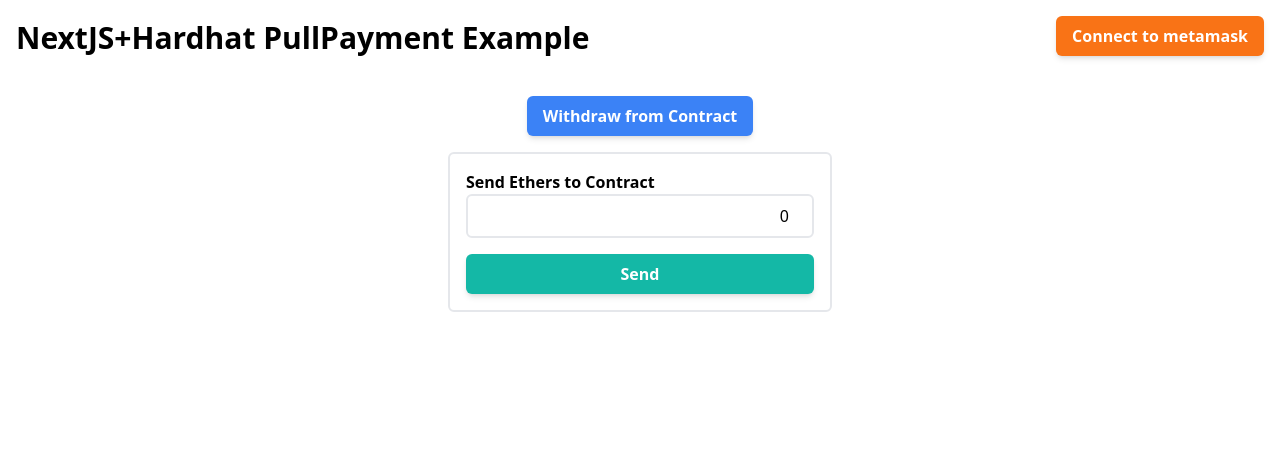
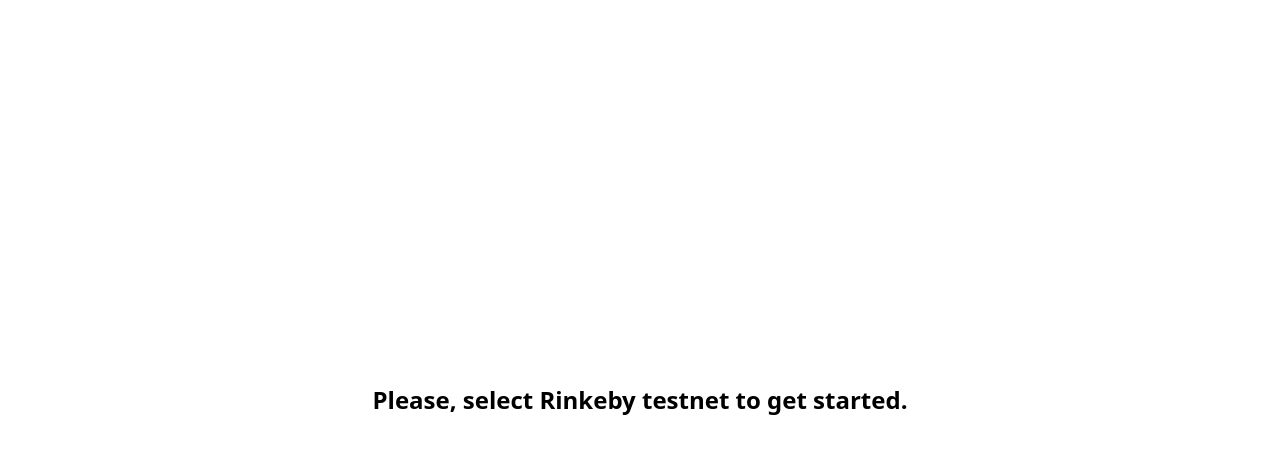
Before and after one commit to amimaro/nextjs-hardhat-pull-payment, a Next.js app: page / in a window 1280 px wide. Shown: the top 454 px of the page. Built offline with nearby package versions, Linux system fonts and the light colour scheme.

Commit message:
Componetizations and network blockage

```diff
--- /dev/null
+++ b/components/AppBalance.tsx
@@ -0,0 +1,44 @@
+import { BigNumber } from "ethers";
+import { formatEther } from "../utils/helpers";
+
+export const AppBalance: React.FC<{
+  balance: BigNumber | null;
+  contractBalance: BigNumber | null;
+}> = ({ balance, contractBalance }) => {
+  return (
+    <>
+      {balance && (
+        <table className="text-xl font-bold">
+          <thead>
+            <tr>
+              <th></th>
+              <th>ETH</th>
+            </tr>
+          </thead>
+          <tbody>
+            {balance && (
+              <tr>
+                <td className="pr-4">
+                  <h2>Your Wallet Balance: </h2>
+                </td>
+                <td>
+                  <h2>{formatEther(balance)}</h2>
+                </td>
+              </tr>
+            )}
+            {contractBalance && (
+              <tr>
+                <td className="pr-4">
+                  <h2> Your Contract Balance: </h2>
+                </td>
+                <td>
+                  <h2>{formatEther(contractBalance as BigNumber)}</h2>
+                </td>
+              </tr>
+            )}
+          </tbody>
+        </table>
+      )}
+    </>
+  );
+};
--- a/components/AppHeader.tsx
+++ b/components/AppHeader.tsx
@@ -5,13 +5,13 @@ export const AppHeader: React.FC<{
   connectToMetamask: any;
 }> = ({ account, isConnected, disconnect, connectToMetamask }) => {
   return (
-    <div className="flex flex-col gap-4 items-end sm:flex-row sm:gap-0 ">
-      <div className="flex-grow">
+    <div className="flex flex-col gap-4 sm:flex-row sm:gap-0 items-center justify-between">
+      <div className="">
         <h1 className="text-3xl font-bold text-center sm:text-left">
           NextJS+Hardhat PullPayment Example
         </h1>
       </div>
-      <div className="flex-shrink">
+      <div>
         {isConnected() && (
           <div className="flex items-center justify-between gap-4">
             <h2 className="text-xl font-bold">
--- /dev/null
+++ b/components/AppTransactions.tsx
@@ -0,0 +1,37 @@
+import { ethers } from "ethers";
+import { formatEther } from "../utils/helpers";
+
+export const AppTransactions: React.FC<{
+  transactions: ethers.providers.TransactionResponse[];
+}> = ({ transactions }) => {
+  return (
+    <>
+      {transactions.length > 0 && (
+        <div className="border-2 p-4 rounded-md w-96 flex flex-col justify-center gap-4">
+          <h3 className="text-md font-bold">Transactions:</h3>
+          <div className="flex flex-col gap-2">
+            {transactions.map((transaction) => (
+              <div
+                key={transaction.hash}
+                className="flex justify-between border-b-2"
+              >
+                <div>{transaction.nonce}</div>
+                <div>
+                  <a
+                    href={`https://rinkeby.etherscan.io/tx/${transaction.hash}`}
+                    target="_blank"
+                    rel="noopener noreferrer"
+                    className="text-blue-800"
+                  >
+                    View transaction
+                  </a>
+                </div>
+                <div>Value: {formatEther(transaction.value)}</div>
+              </div>
+            ))}
+          </div>
+        </div>
+      )}
+    </>
+  );
+};
--- a/pages/index.tsx
+++ b/pages/index.tsx
@@ -3,6 +3,8 @@ import type { NextPage } from "next";
 import { useState } from "react";
 import { AppHeader } from "../components/AppHeader";
 import { AppInput } from "../components/AppInput";
+import { AppTransactions } from "../components/AppTransactions";
+import { AppBalance } from "../components/AppBalance";
 import useWalletConnect from "../hooks/useWalletConnect";
 import { formatEther } from "../utils/helpers";
 
@@ -47,6 +49,16 @@ const Home: NextPage = () => {
     }
   };
 
+  if (network !== 4) {
+    return (
+      <div className="absolute top-1/2 left-1/2 transform -translate-x-1/2 -translate-y-1/2">
+        <h1 className="text-2xl font-bold text-center sm:text-left w-full">
+          Please, select Rinkeby testnet to get started.
+        </h1>
+      </div>
+    );
+  }
+
   return (
     <div className="p-4">
       <AppHeader
@@ -65,38 +77,7 @@ const Home: NextPage = () => {
               Withdraw from Contract
             </button>
           </div>
-          {balance && (
-            <table className="text-xl font-bold">
-              <thead>
-                <tr>
-                  <th></th>
-                  <th>ETH</th>
-                </tr>
-              </thead>
-              <tbody>
-                {balance && (
-                  <tr>
-                    <td className="pr-4">
-                      <h2>Your Wallet Balance: </h2>
-                    </td>
-                    <td>
-                      <h2>{formatEther(balance)}</h2>
-                    </td>
-                  </tr>
-                )}
-                {contractBalance && (
-                  <tr>
-                    <td className="pr-4">
-                      <h2> Your Contract Balance: </h2>
-                    </td>
-                    <td>
-                      <h2>{formatEther(contractBalance as BigNumber)}</h2>
-                    </td>
-                  </tr>
-                )}
-              </tbody>
-            </table>
-          )}
+          <AppBalance balance={balance} contractBalance={contractBalance} />
           <div className="border-2 p-4 rounded-md w-96 flex flex-col justify-center gap-4">
             <AppInput
               value={eth2Send}
@@ -116,32 +97,7 @@ const Home: NextPage = () => {
               Send
             </button>
           </div>
-          {transactions.length > 0 && (
-            <div className="border-2 p-4 rounded-md w-96 flex flex-col justify-center gap-4">
-              <h3 className="text-md font-bold">Transactions:</h3>
-              <div className="flex flex-col gap-2">
-                {transactions.map((transaction) => (
-                  <div
-                    key={transaction.hash}
-                    className="flex justify-between border-b-2"
-                  >
-                    <div>{transaction.nonce}</div>
-                    <div>
-                      <a
-                        href={`https://rinkeby.etherscan.io/tx/${transaction.hash}`}
-                        target="_blank"
-                        rel="noopener noreferrer"
-                        className="text-blue-800"
-                      >
-                        View transaction
-                      </a>
-                    </div>
-                    <div>Value: {formatEther(transaction.value)}</div>
-                  </div>
-                ))}
-              </div>
-            </div>
-          )}
+          <AppTransactions transactions={transactions} />
         </div>
       </div>
     </div>
```
